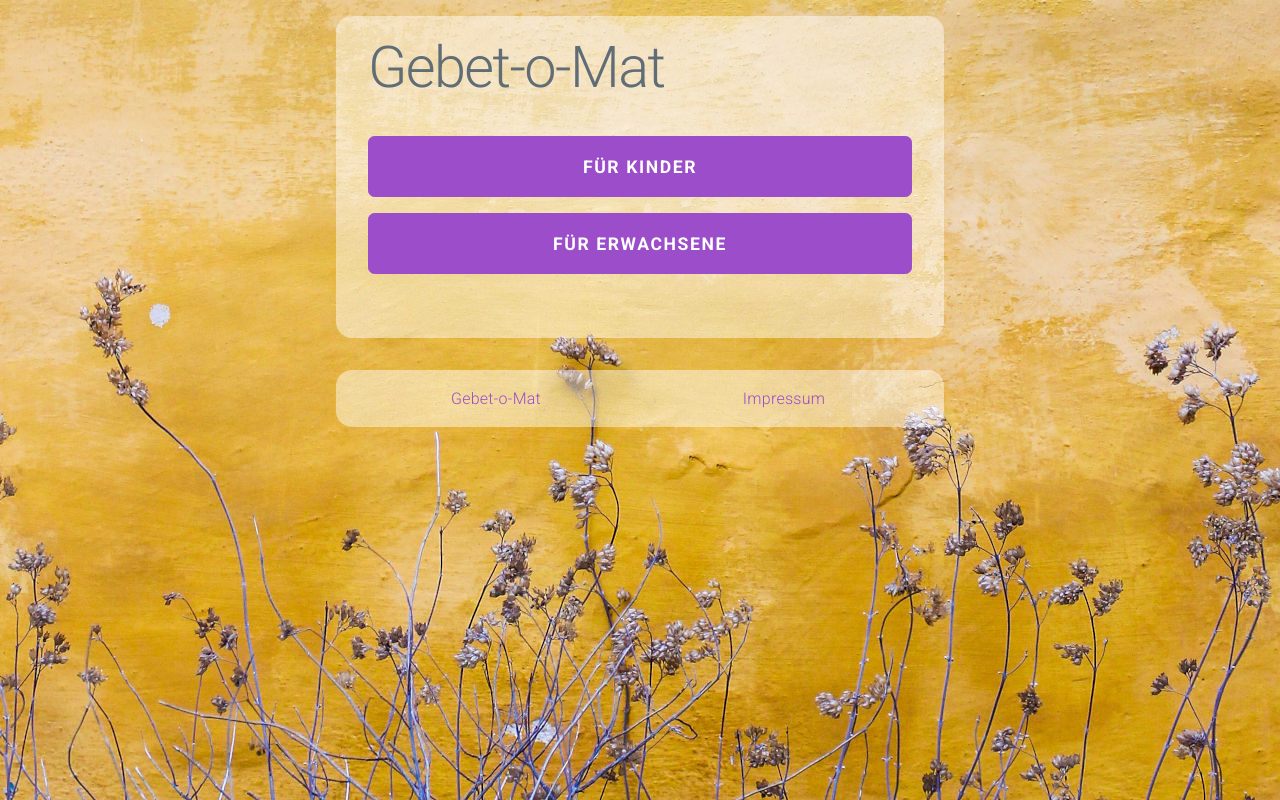
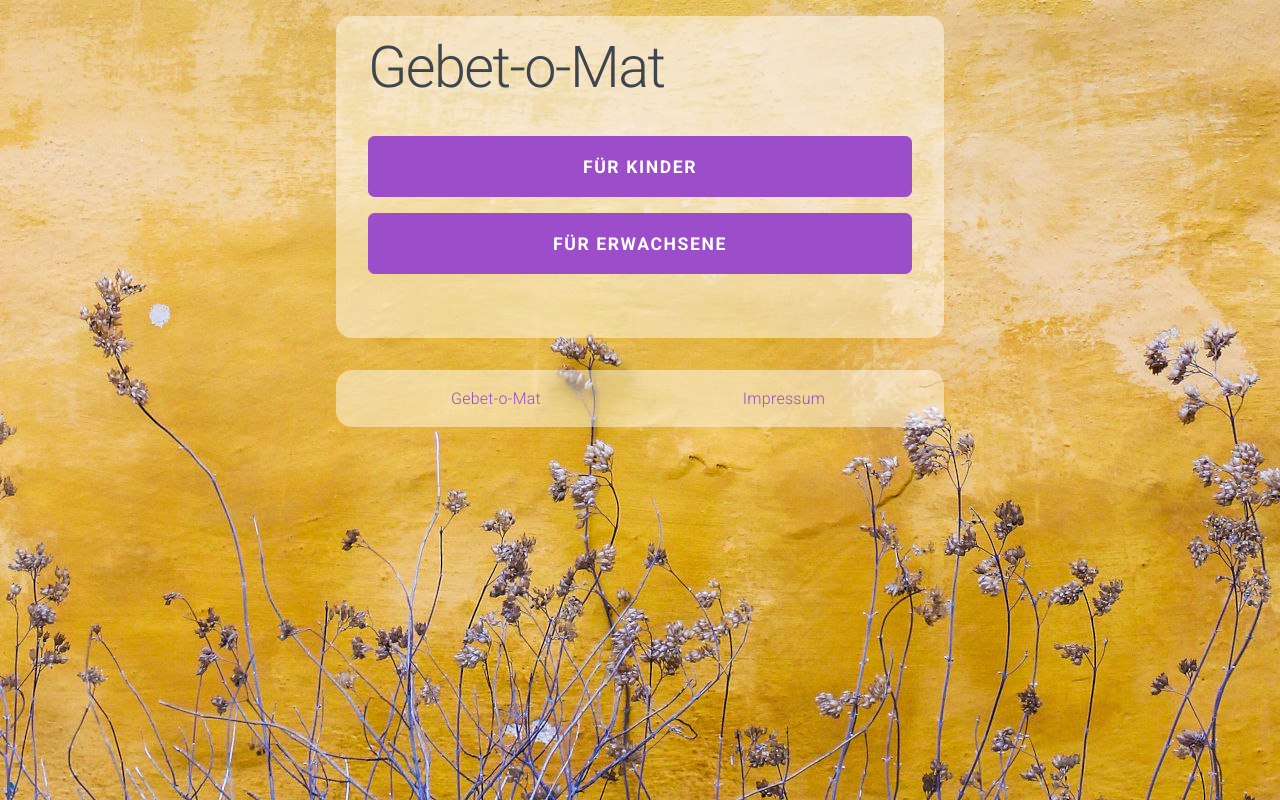
Before and after one commit to Sjlver/gebetomat, a plain HTML site: page index.html in a window 1280 px wide. Drawn offline with Linux system fonts and the light colour scheme.

Commit message:
Darken page text a bit.

```diff
--- a/css/main.css
+++ b/css/main.css
@@ -7,6 +7,10 @@ body {
   background-position: bottom center;
   min-height: 100vh;
   padding: 1rem;
+
+  /* Make color a bit darker than Milligram's default, due to our high-contrast
+   * background image. */
+  color: #3e454c;
 }
 
 .container {
```
